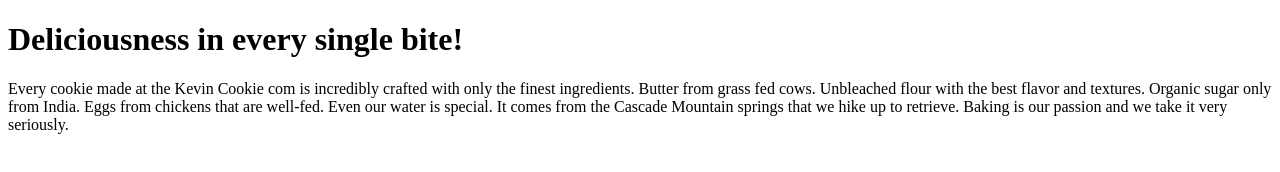
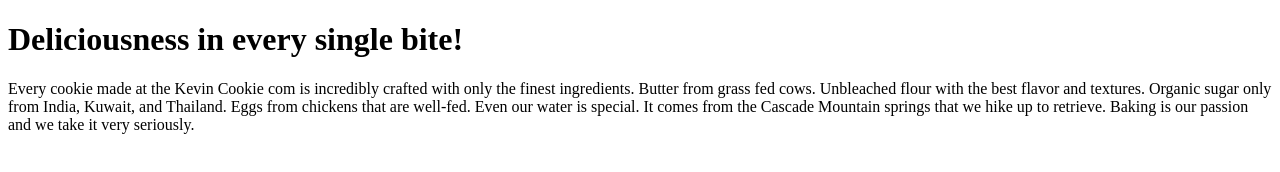
Before and after one commit to webeddies/kevincookiecom.com, a plain HTML site: page index.htm in a window 1280 px wide. Drawn offline with Linux system fonts and the light colour scheme.

Commit message:
Update index.htm

```diff
--- a/index.htm
+++ b/index.htm
@@ -5,7 +5,7 @@
 
 <h1>Deliciousness in every single bite!</h1>
 
-<p>Every cookie made at the Kevin Cookie com is incredibly crafted with only the finest ingredients. Butter from grass fed cows. Unbleached flour with the best flavor and textures. Organic sugar only from India. Eggs from chickens that are well-fed. Even our water is special. It comes from the Cascade Mountain springs that we hike up to retrieve. Baking is our passion and we take it very seriously.</p>
+<p>Every cookie made at the Kevin Cookie com is incredibly crafted with only the finest ingredients. Butter from grass fed cows. Unbleached flour with the best flavor and textures. Organic sugar only from India, Kuwait, and Thailand. Eggs from chickens that are well-fed. Even our water is special. It comes from the Cascade Mountain springs that we hike up to retrieve. Baking is our passion and we take it very seriously.</p>
 
 </body>
 </html>
```
